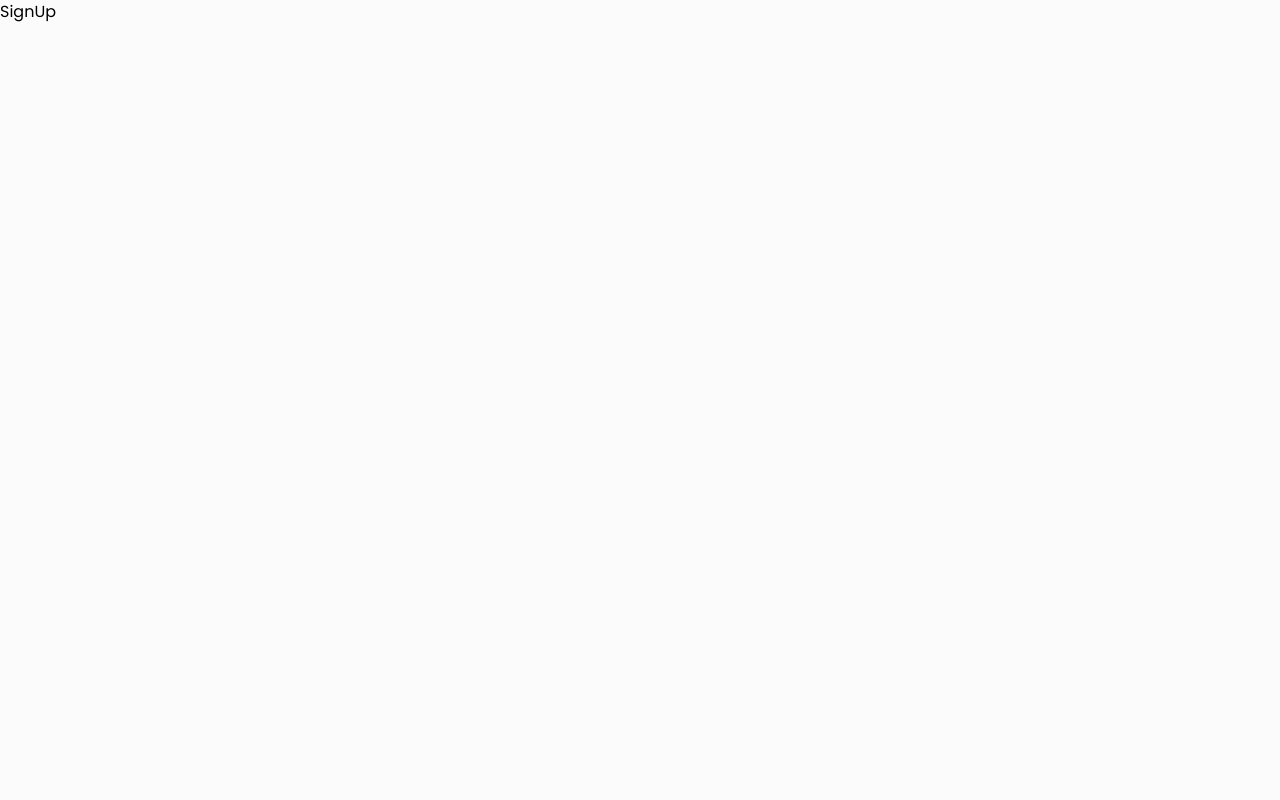
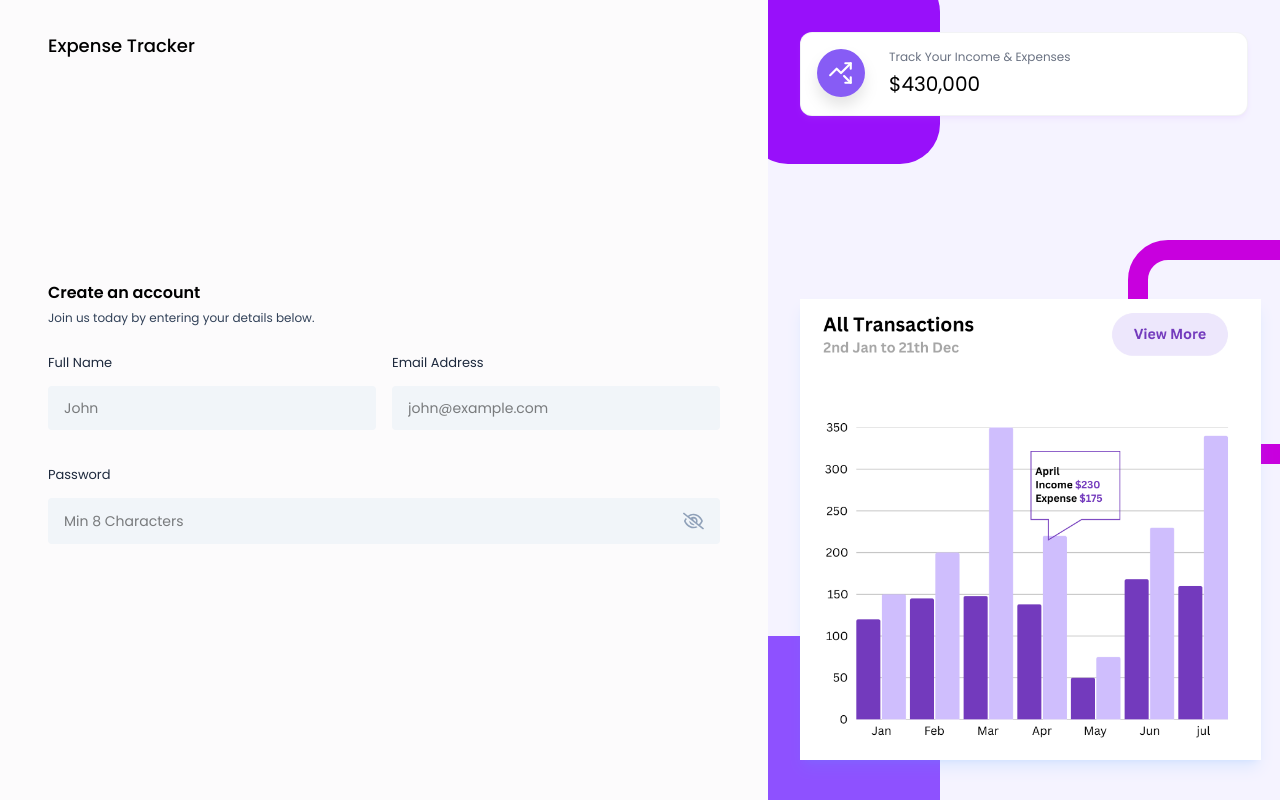
Before and after one commit to SachiniPinnaduwa/Expense-Tracker, a React (Vite) app in the folder frontend/expense-tracker/: page /signUp in a window 1280 px wide. Built offline with nearby package versions, Linux system fonts and the light colour scheme.

Commit message:
Completed SignUp form UI

```diff
--- a/frontend/expense-tracker/src/pages/Auth/SignUp.jsx
+++ b/frontend/expense-tracker/src/pages/Auth/SignUp.jsx
@@ -1,7 +1,62 @@
-import React from "react";
+import React, { useState } from "react";
+import { Link, useNavigate } from "react-router-dom";
+
+import AuthLayout from "../../components/layouts/AuthLayout";
+import Input from "../../components/Inputs/Input";
+import { validateEmail } from "../../utils/helper";
 
 const SignUp = () => {
-  return <div>SignUp</div>;
+  const [profilePic, setProfilePic] = useState(null);
+  const [fullName, setFullName] = useState("");
+  const [email, setEmail] = useState("");
+  const [password, setPassword] = useState("");
+
+  const [error, setError] = useState(null);
+
+  const navigate = useNavigate();
+
+  //Handle SignUp Form Submit
+  const handleSignUp = async (e) => {};
+
+  return (
+    <AuthLayout>
+      <div className="lg:w-[100%] h-auto md:h-full mt-10 md:mt-0 flex flex-col justify-center">
+        <h3 className="text -xl font-semibold text-black">Create an account</h3>
+        <p className="text-xs text-slate-700 mt-[5px] mb-6">
+          Join us today by entering your details below.
+        </p>
+
+        <form onSubmit={handleSignUp}>
+          <div className="grid grid-cols-1 md:grid-cols-2 gap-4">
+            <Input
+              value={fullName}
+              onChange={({ target }) => setFullName(target.value)}
+              label="Full Name"
+              placeholder="John"
+              type="text"
+            />
+
+            <Input
+              value={email}
+              onChange={({ target }) => setEmail(target.value)}
+              label="Email Address"
+              placeholder="john@example.com"
+              type="text"
+            />
+            <div className="col-span-2">
+              <Input
+                value={password}
+                onChange={({ target }) => setPassword(target.value)}
+                label="Password"
+                placeholder="Min 8 Characters"
+                type="password"
+              />
+            </div>
+          </div>
+        </form>
+      </div>
+    </AuthLayout>
+  );
 };
 
 export default SignUp;
```
